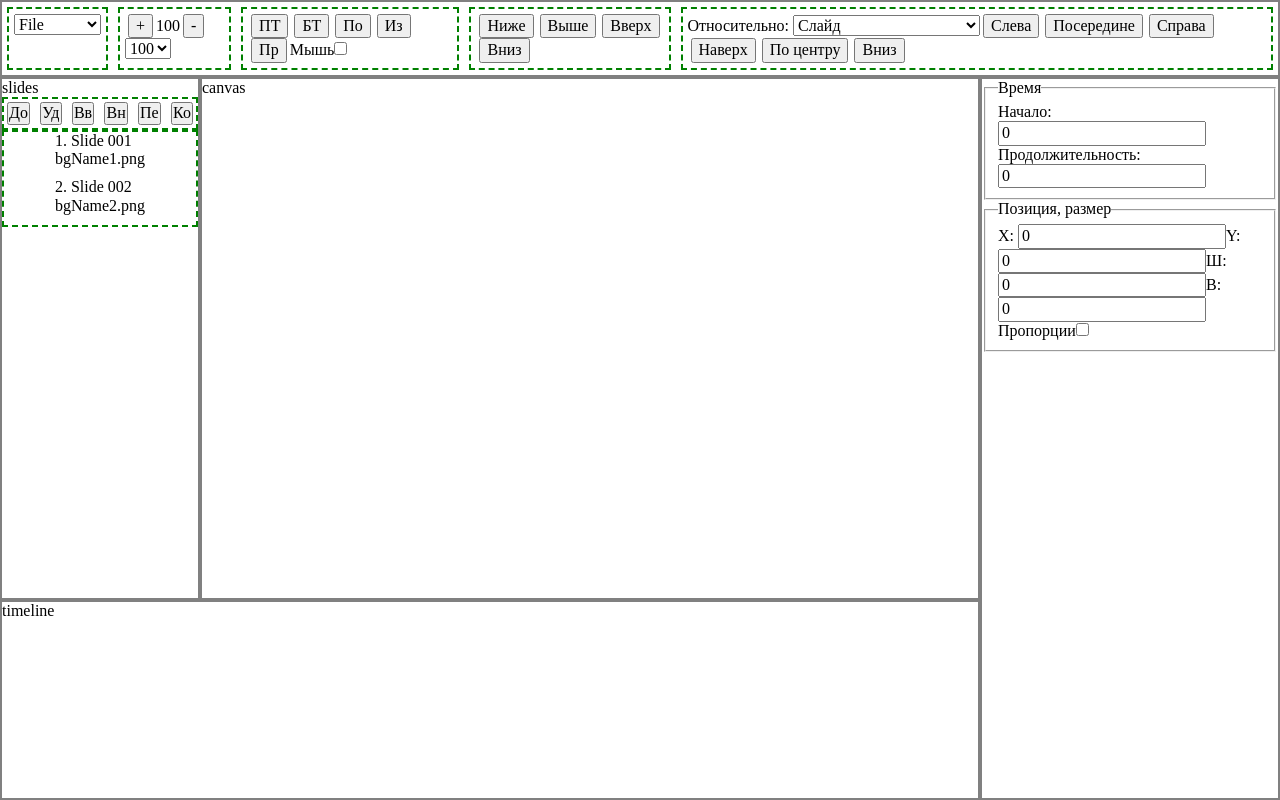
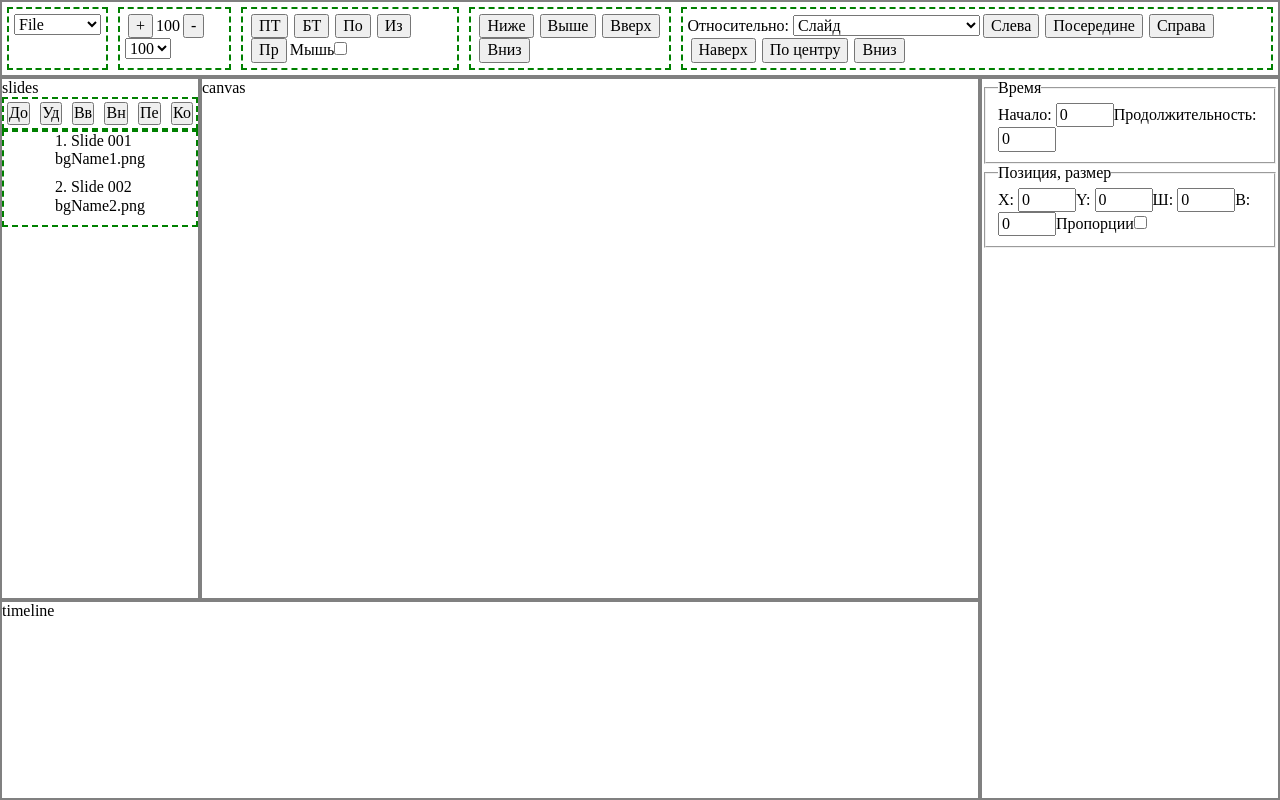
Before and after one commit to kvazimode/capticlone-desktop, a React app: page / in a window 1280 px wide. Built offline with nearby package versions, Linux system fonts and the light colour scheme.

Commit message:
some styles for params panel

```diff
--- a/public/css/inputs.css
+++ b/public/css/inputs.css
@@ -10,3 +10,7 @@
     margin: 3px;
     padding: 0;
 }
+
+.param-field {
+    width: 50px;
+}
```
